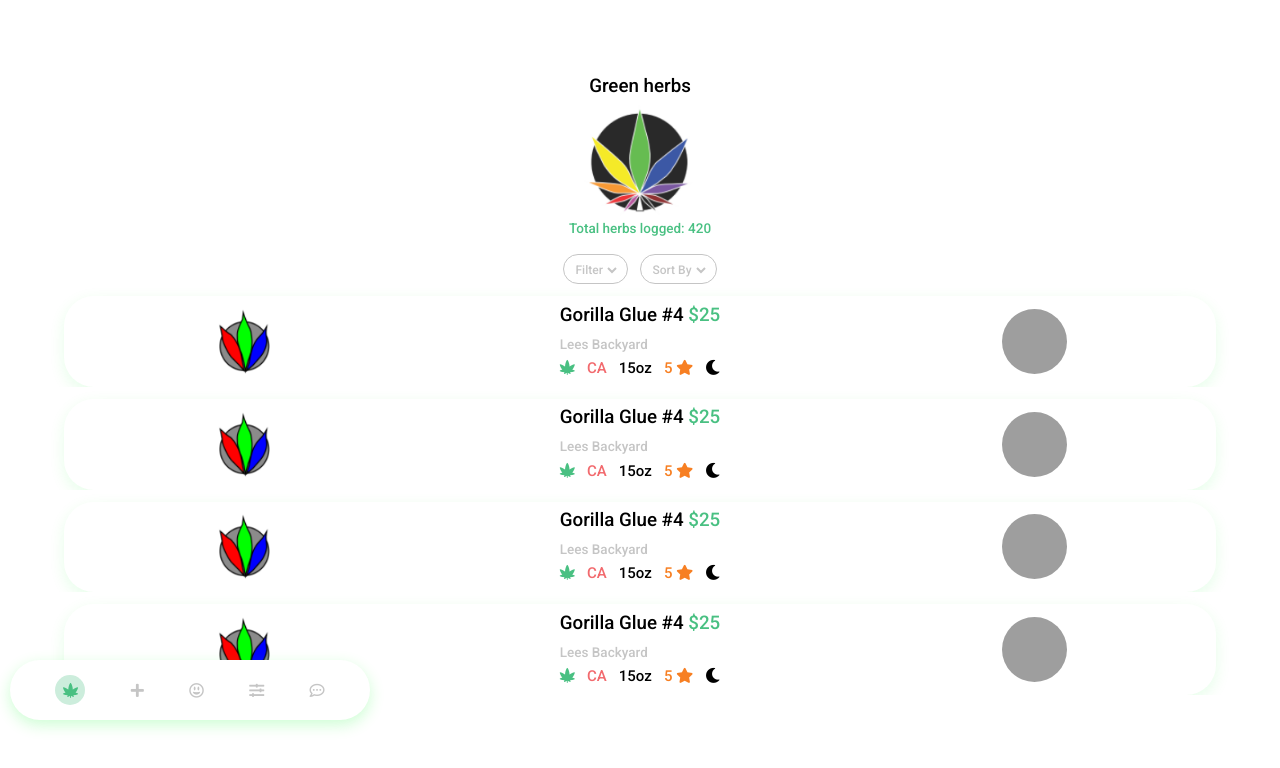
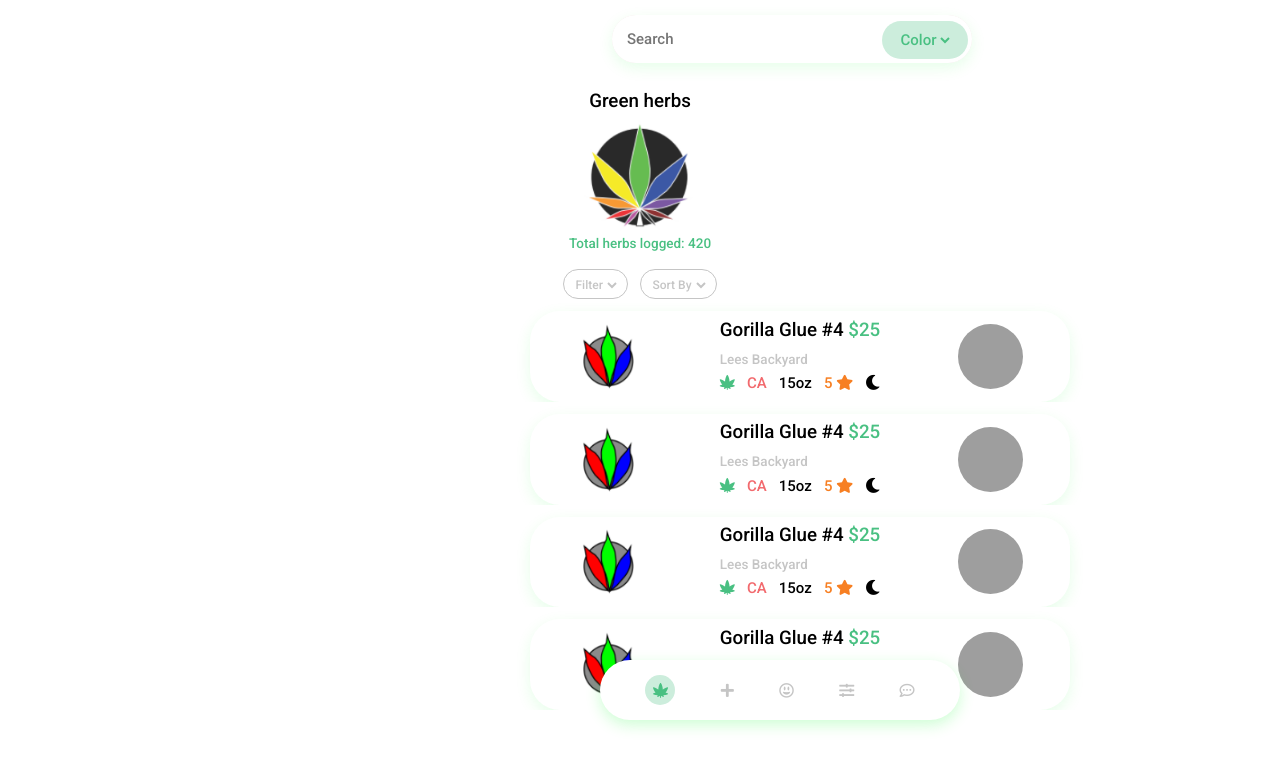
Before and after one commit to IamChetang/Mob-application, a plain HTML site: page index.html in a window 1280 px wide. Drawn offline with nearby package versions, Linux system fonts and the light colour scheme; grey boxes are pictures that could not be loaded.

Commit message:
changes done

```diff
--- a/Styles/style.css
+++ b/Styles/style.css
@@ -176,6 +176,7 @@ header .search {
   border-radius: 25px;
   padding-bottom: 1rem;
   padding-right: 3rem;
+  overflow: hidden;
 }
 .image-container {
   display: flex;
@@ -260,20 +261,20 @@ footer p {
 
 /* for desktop mode */
 @media (min-width: 991px) {
-  header .input-container {
-    height: 2.5em;
-    position: absolute;
-    background-color: #3e3939;
-    top: 1.5rem;
-    right: 3rem;
+  header {
+    position: relative;
+    width: var(--min-width);
+    left: 600px;
   }
+  footer {
+    position: fixed;
+    top: 660px;
+    left: 600px;
+  }
+  .list-container {
+    width: 40rem;
+    position: relative;
 
-  .select {
-    border-radius: 2rem;
-    background-color: var(--clr-lightgreen);
-    padding: 0.35rem 0.7rem;
-    position: absolute;
-    top: 0.2rem;
-    right: 0.3rem;
+    left: 500px;
   }
 }
```
